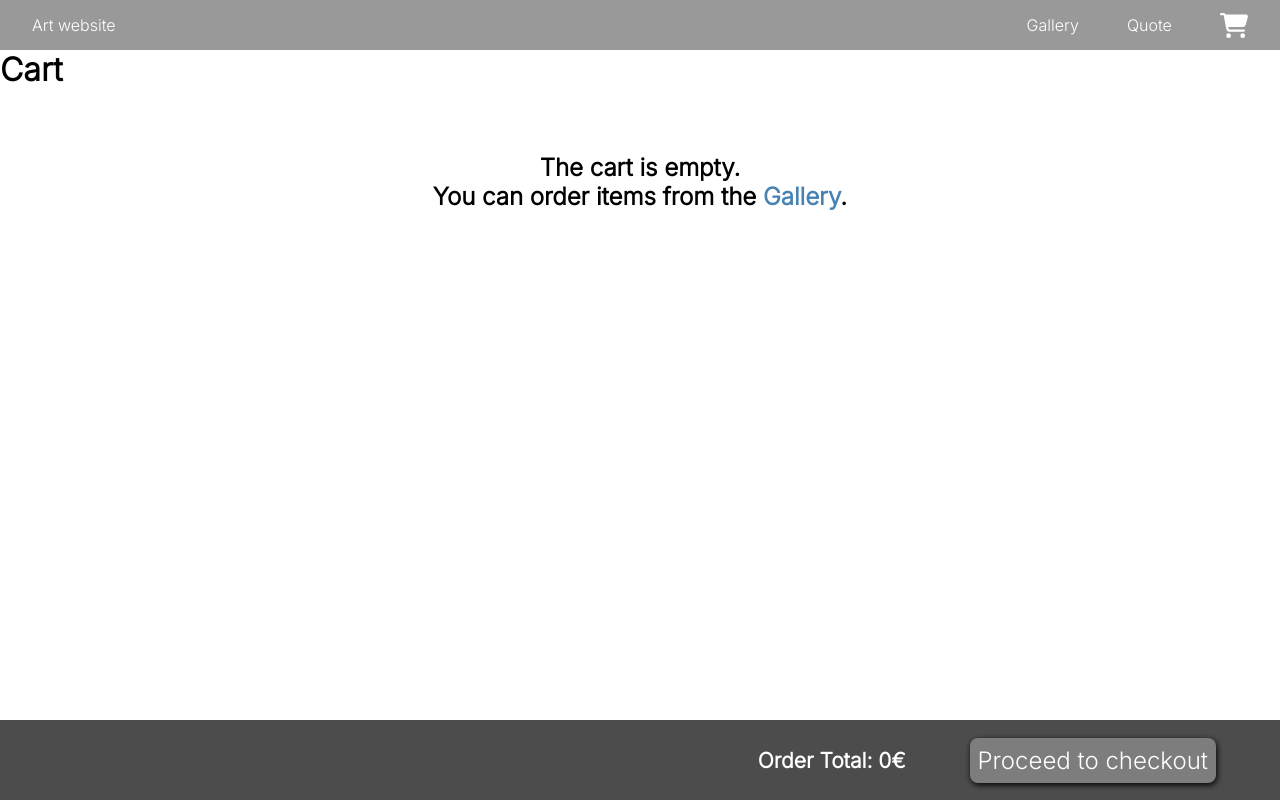
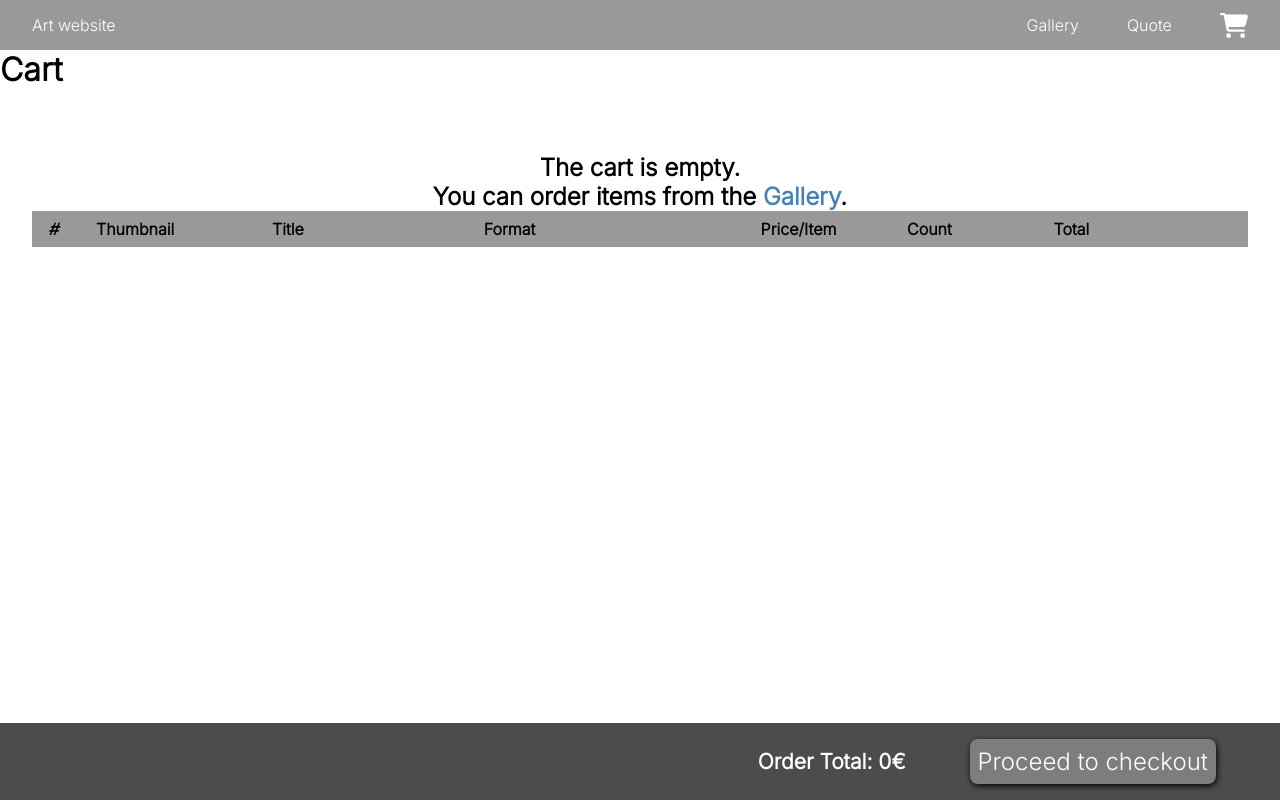
Before and after one commit to timre13/art-webshop, a SvelteKit app: page /cart in a window 1280 px wide. Built offline with nearby package versions, Linux system fonts and the light colour scheme.

Commit message:
Work on cart page layout

```diff
--- a/src/routes/cart/+page.svelte
+++ b/src/routes/cart/+page.svelte
@@ -139,15 +139,24 @@
         </h2>
     {/if}
     <div id="item-list">
+        <div id="list-header">
+            <div class="header-col"><i>#</i></div>
+            <div class="header-col">Thumbnail</div>
+            <div class="header-col">Title</div>
+            <div class="header-col">Format</div>
+            <div class="header-col">Price/Item</div>
+            <div class="header-col">Count</div>
+            <div class="header-col">Total</div>
+            <div class="header-col" />
+        </div>
         {#each cartItemsNormDisp as item, i}
             <div class="item">
-                <div class="item-col"><i>#{i + 1}</i></div>
+                <div class="item-col"><i>{i + 1}</i></div>
                 <div class="item-col img-col"><img src={item.pictureUrl} /></div>
-                <div class="item-col">Picture: <b>{item.itemName}</b></div>
-                <div class="item-col">Format: <b>{item.orderTypeStr}</b></div>
-                <div class="item-col">Price/item: <b>{item.pricePerItem}&euro;</b></div>
+                <div class="item-col">{item.itemName}</div>
+                <div class="item-col">{item.orderTypeStr}</div>
+                <div class="item-col">{item.pricePerItem}&euro;</div>
                 <div class="item-col">
-                    Count:
                     <input
                         value={item.count}
                         class="item-cnt-in"
@@ -157,7 +166,7 @@
                         on:change={onItemCountChanged}
                     />
                 </div>
-                <div class="item-col">Total for item: <b>{item.priceSum}&euro;</b></div>
+                <div class="item-col"><b>{item.priceSum}&euro;</b></div>
                 <div class="item-col">
                     <button class="remove-btn" title="Remove from cart" on:click={() => removeItemFromCart(item)}
                         ><svg xmlns="http://www.w3.org/2000/svg" height="100%" width="100%" viewBox="0 0 384 512"
@@ -185,6 +194,34 @@
         margin-right: 10rem;
         margin-bottom: 6rem;
 
+        @media (max-width: 1400px) {
+            margin-left: 2rem;
+            margin-right: 2rem;
+        }
+
+        #list-header {
+            position: sticky;
+            top: 50px;
+            background-color: rgba(0, 0, 0, 0.4);
+            padding-right: 1rem;
+            padding-left: 1rem;
+            padding-top: 0.5rem;
+            padding-bottom: 0.5rem;
+
+            display: grid;
+            grid-template-columns: 1rem 1fr 1.5fr 2fr 1fr 1fr 1fr 2rem;
+            gap: 1rem;
+
+            .header-col {
+                font-weight: bold;
+            }
+
+            .header-col:nth-of-type(2) {
+                width: 10rem;
+                margin-left: 1rem;
+            }
+        }
+
         .item {
             background-color: #ccdde4;
             border-radius: 10px;
@@ -192,7 +229,7 @@
             padding-left: 1rem;
 
             display: grid;
-            grid-template-columns: auto 1fr 1fr 2fr 1fr 1fr 1fr auto;
+            grid-template-columns: 1rem 1fr 1.5fr 2fr 1fr 1fr 1fr 2rem;
             gap: 1rem;
 
             .item-col {
@@ -264,17 +301,26 @@
         left: 0;
         width: 100%;
         background-color: gray;
-        height: 5rem;
         padding-left: 4rem;
         padding-right: 4rem;
         color: white;
         background-color: rgba(0, 0, 0, 0.7);
         font-size: large;
+        padding-top: 1rem;
+        padding-bottom: 1rem;
 
         display: flex;
         flex-direction: row;
         justify-content: end;
         align-items: center;
-        gap: 4rem;
+        gap: 1rem 4rem;
+
+        @media (max-width: 900px) {
+            justify-content: center;
+        }
+
+        @media (max-width: 640px) {
+            flex-direction: column;
+        }
     }
 </style>
```
